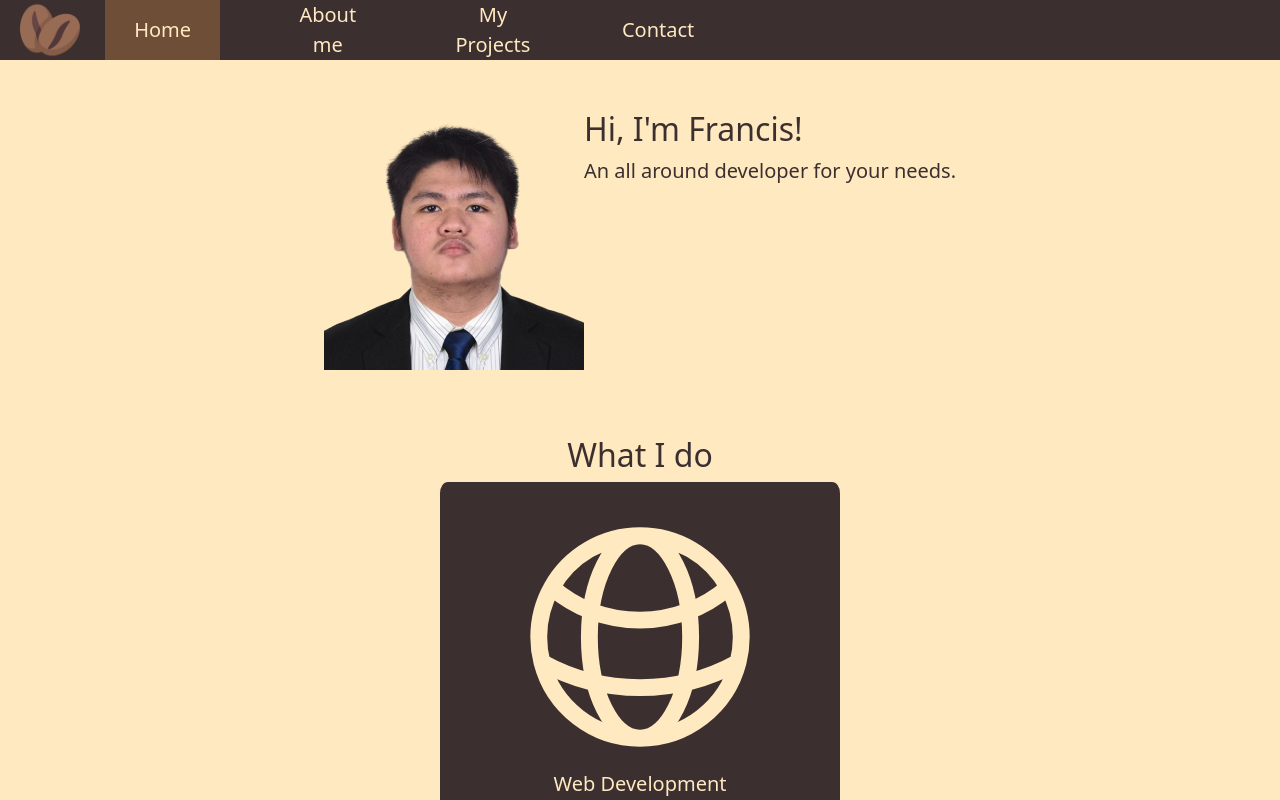
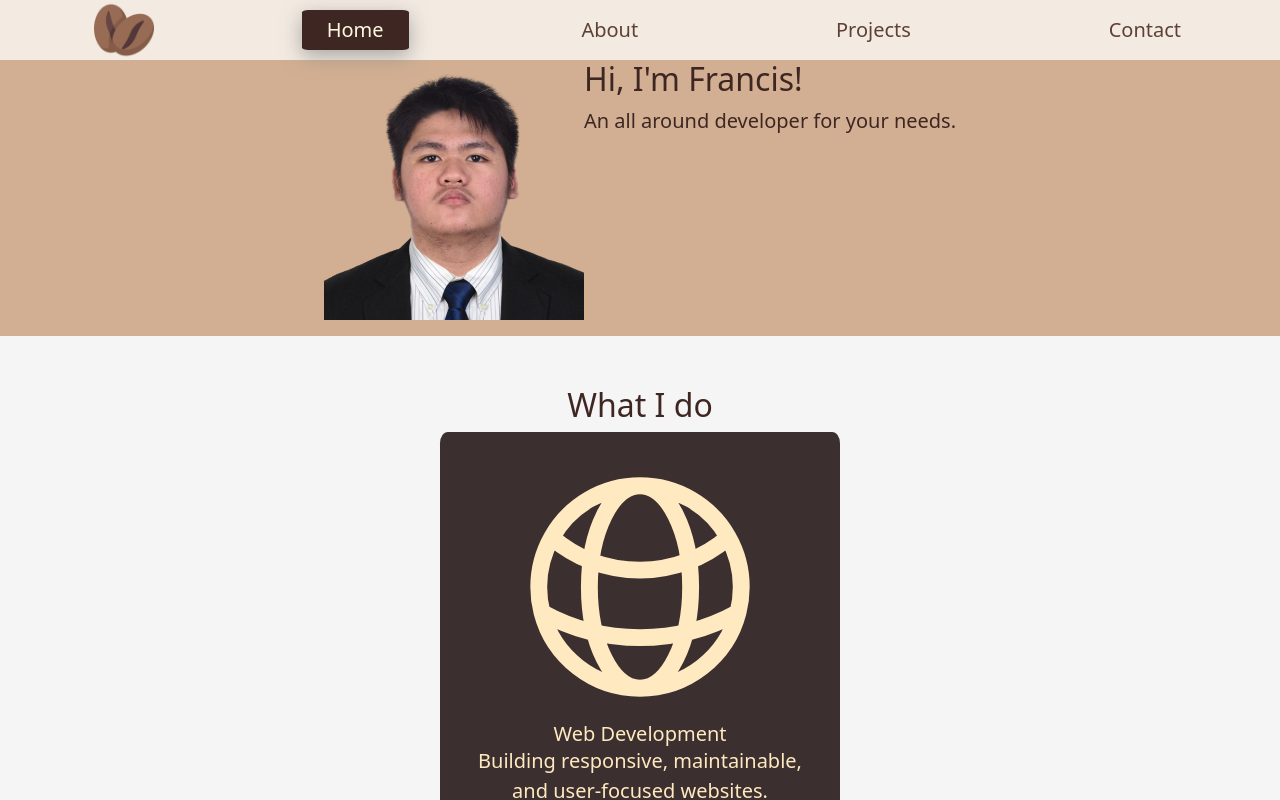
Before and after one commit to ZeitAPC/anciro-portfolio-website-react, a React (Vite) app: page /#/ in a window 1280 px wide. Shown: the top 800 px of the page. Built offline with nearby package versions, Linux system fonts and the light colour scheme.

Commit message:
Restyled navbar

```diff
--- a/src/assets/css/global.css
+++ b/src/assets/css/global.css
@@ -1,9 +1,31 @@
+
 :root{
     --color-text-main:#3B2F2F;
     --color-text-muted:#ffe9c0;
     --color-accent-secondary:#6F4E37;
     --color-bg-surface:#4B3832;
     --color-accent-primary:#d2691e;
+
+    --color-espresso: #3E2723;   /* Main Text / Primary Buttons */
+    --color-dark-roast: #5D4037; /* Secondary Text / Icons */
+    --color-latte: #D7CCC8;      /* Borders / Accents */
+    --color-steamed-milk: #F5F5F5; /* Page Background #fffde2?*/
+    --color-cream: #FFF8E1;      /* Card Highlights / Alternates */
+
+    --body-bg:var(--color-steamed-milk);
+    --body-text-color:var(--color-espresso);
+
+    /* Nav Bar colors */
+    --NavBarBg: #f3ebe2;
+    --NavLinksDefault:var(--color-dark-roast);
+    --NavLinksHover:var(--color-espresso);
+    --NavLinksHoverText:var(--color-cream);
+
+    /* Hero Section colors */
+    --HeroSectionBG:#d2af92;
+    --HeroSectionTitle:var(--color-espresso);
+    --HeroSectionImageFrame:var(--color-cream);
+    --HeroSectionShadow:rgba(62, 39, 35, 0.15);
 }
 *{
     margin: 0;
@@ -11,8 +33,8 @@
     box-sizing: border-box;
 }
 body{
-    background: var(--color-text-muted);
-    color: var(--color-text-main);
+    background: var(--body-bg);
+    color: var(--body-text-color);
     font-size: 20px;
 }
 body a{
@@ -20,42 +42,35 @@ body a{
 }
 .nav{
     display: flex;
-    background: var(--color-text-main);
+    background: var(--NavBarBg);
     height: 60px;
     align-items: center;
+    justify-content: space-around;
 }
 .navIcon{
     height: 100%;
     padding:0 0 0 20px;
 }
 #navContainer > .navLinks{
-    border-radius: 0%;
+    border-radius: 6%;
     text-align: center;
-    color: var(--color-text-muted);
+    color: var(--color-dark-roast);
     text-decoration: none;
-    margin: 0 25px;
-    height: 100%;
-    width: 9%;
     display: flex;
     align-items: center;
     justify-content: center;
-    padding: 0 20px;
+    padding: 5px 25px;
 }
 
-.nav-link:hover{
-    color: var(--color-text-muted);
-    background-color: var(--color-accent-secondary);
+#navContainer >.navLinks:hover{
+    color: var(--NavLinksHoverText);
+    background-color: var(--NavLinksHover);
 }
-.nav-link:focus{
-    color: var(--color-text-muted) !important;
+#navContainer >.navLinks :focus{
+    color: var(--NavLinksHoverText) !important;
 }
-.active{
-    background: var(--color-accent-secondary)!important;
+#navContainer > .active{
+    background: var(--NavLinksHover)!important;
+    color: var(--NavLinksHoverText);
+    box-shadow: 0px 6px 20px 0px #888888b5;
 }
-#themeToggle{
-    border: none;
-    height: 100%;
-    padding: 0 20px;
-    background-color: var(--color-accent-primary);
-    color: #ffe9c0;
-}
--- a/src/assets/css/index.css
+++ b/src/assets/css/index.css
@@ -1,8 +1,8 @@
 .heroSectionContainer{
-    margin: 50px 0;
     display: flex;
     flex-direction: row;
     justify-content: center;
+    background-color: var(--HeroSectionBG);
 }
 #imageOfMe{
     height: 13em;
--- a/src/components/HomepageComponents/mainHeroCard.jsx
+++ b/src/components/HomepageComponents/mainHeroCard.jsx
@@ -2,7 +2,6 @@ import imageOfMe from "../../assets/img/homepage/Me.png"
 function MainHeroCard() {
     return(
         <>
-
         <section className="heroSectionContainer">
             <figure className="imageOfMe">
                 <img src={imageOfMe} id="imageOfMe" alt="" />
--- a/src/components/HomepageComponents/navbar.jsx
+++ b/src/components/HomepageComponents/navbar.jsx
@@ -2,47 +2,24 @@ import { Link } from "react-router-dom";
 import navIcon from "../../assets/img/globalImg/coffee-beans.png";
 function NavBar({activePage, setActivePage}) {
     const baseClass = "navLinks text-sm-center nav-link ";
+    const navBarLinks = [
+        {label: "Home", path: "/"},
+        {label: "About", path: "/about"},
+        {label: "Projects", path: "/portfolio"},
+        {label: "Contact", path: "/contact"}
+    ]
 
-    let homeClass = baseClass;
-    let aboutClass = baseClass;
-    let portfolioClass = baseClass;
-    let contactClass = baseClass;
-
-    if (activePage === '/') {
-    homeClass += " active";
-    }
-    else if (activePage === '/about') {
-    aboutClass += " active";
-    }
-    else if (activePage === '/portfolio') {
-    portfolioClass += " active";
-    }
-    else if (activePage === '/contact') {
-    contactClass += " active";
-    }
     return (
         <nav id="navContainer" className="nav nav-pills flex-column flex-sm-row">
             <img src={navIcon} alt="" className ="navIcon"/>
-            <Link to="/"
-                className={homeClass}
-                onClick={() => setActivePage('/')}>
-                Home
-            </Link>
-            <Link to="/about"
-                className={aboutClass}
-                onClick={() => setActivePage('/about')}>
-                About me
-            </Link>
-            <Link to="/portfolio"
-                className={portfolioClass}
-                onClick={() => setActivePage('/portfolio')}>
-                My Projects
-            </Link>
-            <Link to="/contact"
-                className={contactClass}
-                onClick={() => setActivePage('/contact')}>
-                Contact
-            </Link>
+            {navBarLinks.map(link => (
+                <Link
+                    to = {link.path}
+                    className={`${baseClass}${activePage === link.path ? ' active' : ''}`}
+                    onClick={() => setActivePage(link.path)}>
+                        {link.label}
+                    </Link>
+            ))}
         </nav>
     )
 }
--- a/vite.config.js
+++ b/vite.config.js
@@ -2,6 +2,7 @@ import { defineConfig } from 'vite'
 import react from '@vitejs/plugin-react'
 
 export default defineConfig({
-  plugins: [react()],
+  plugins: [
+    react()],
   base: '/anciro-portfolio-website-react/',
 })
```
Also changed, not shown: 1 other file (tests, documents, lock files or other folders).
